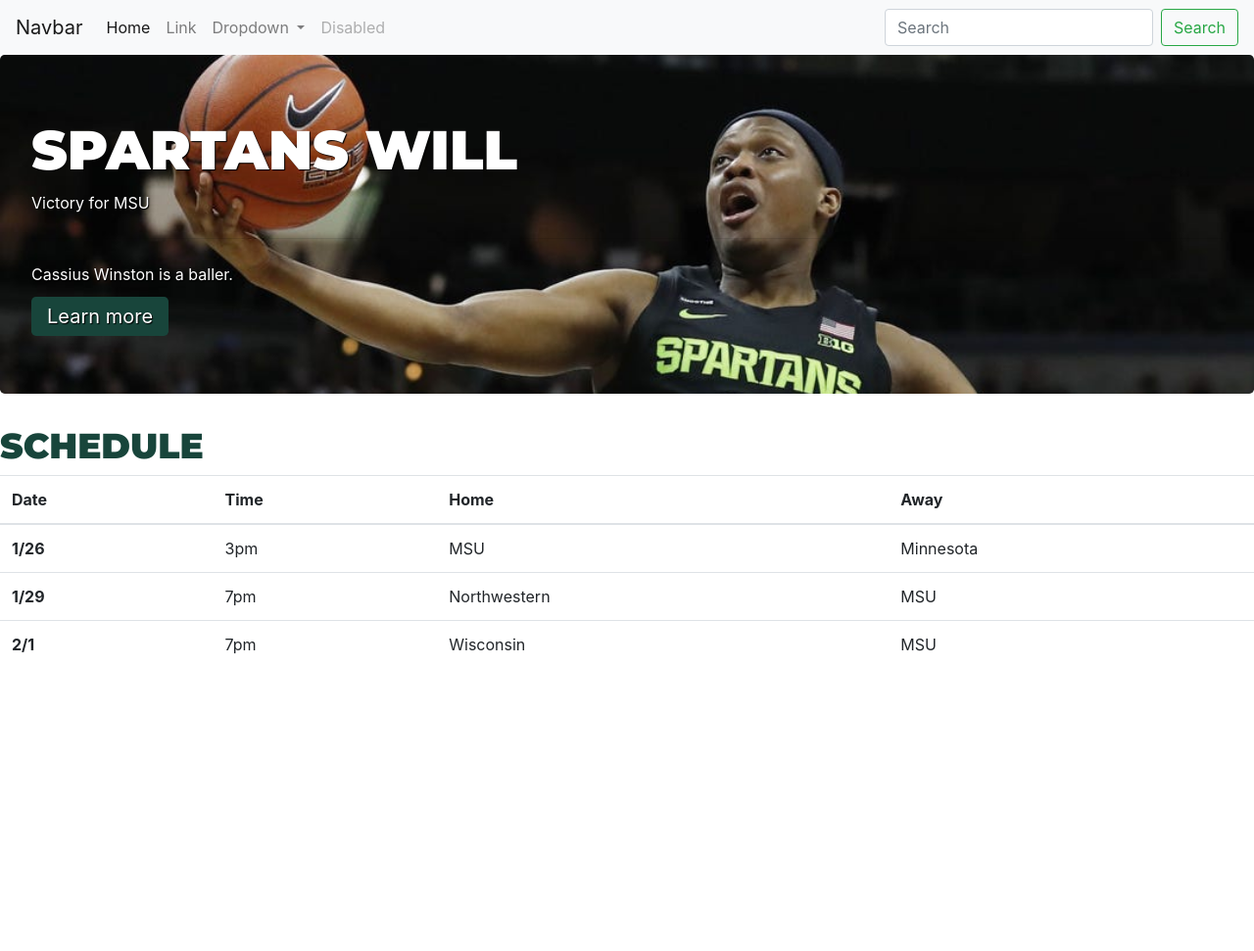
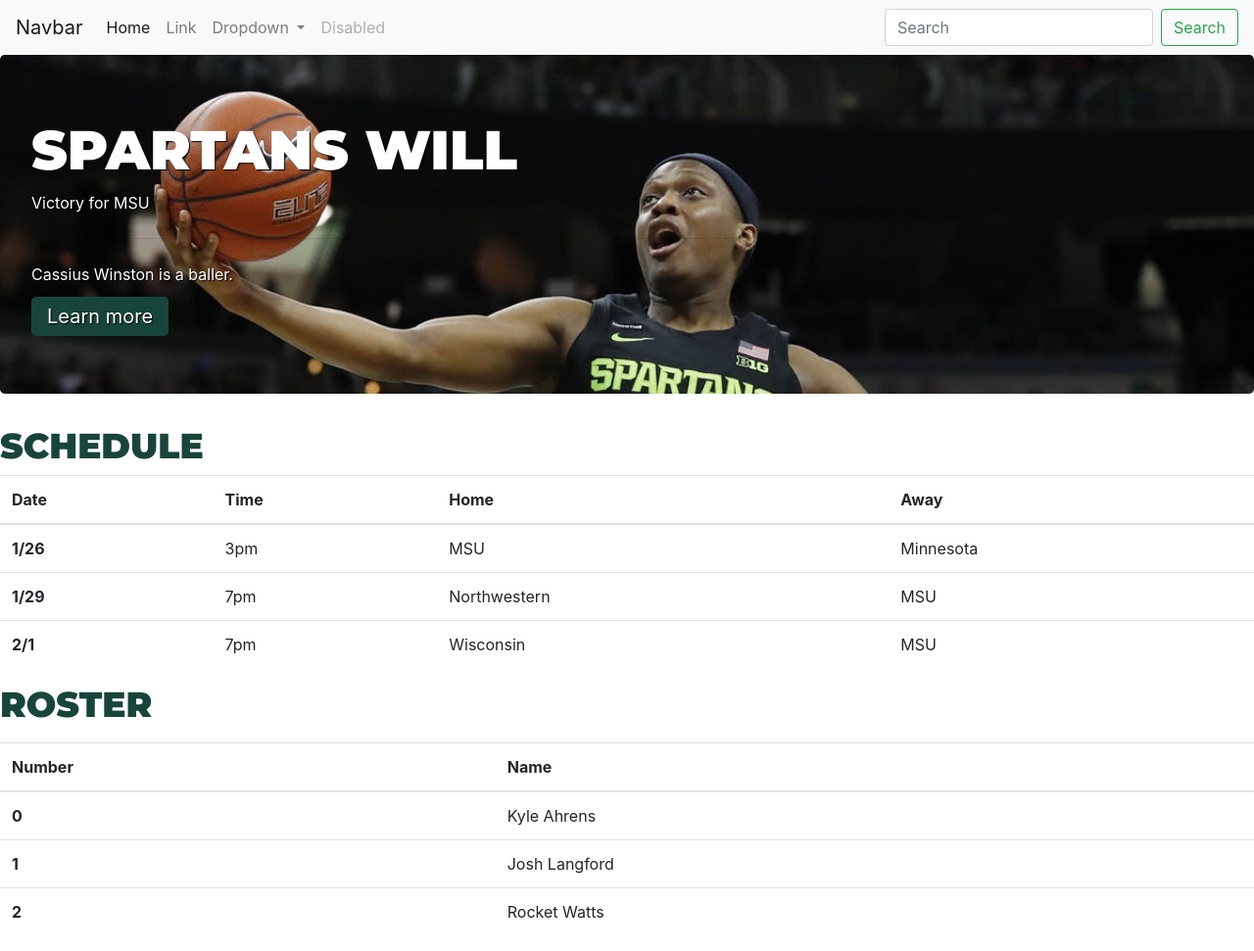
Before and after one commit to thielen4/myteam, a plain HTML site: page index.html in a window 1280 px wide. Shown: the whole page at 98% size. Before the commit the page ends 800 px from the top, so only its background shows below. Drawn offline with nearby package versions, Linux system fonts and the light colour scheme.

Commit message:
roster updates

```diff
--- a/index.html
+++ b/index.html
@@ -99,6 +99,31 @@
           </tr>
         </tbody>
       </table>
+
+      <p><h2>ROSTER</h2></p>
+
+      <table class="table">
+        <thead>
+          <tr>
+            <th scope="col">Number</th>
+            <th scope="col">Name</th>
+          </tr>
+        </thead>
+        <tbody>
+          <tr>
+            <th scope="row">0</th>
+            <td>Kyle Ahrens</td>
+          </tr>
+          <tr>
+            <th scope="row">1</th>
+            <td>Josh Langford</td>
+          </tr>
+          <tr>
+            <th scope="row">2</th>
+            <td>Rocket Watts</td>
+          </tr>
+        </tbody>
+      </table>
     </container-fluid>
         </div>
       </div>
```
